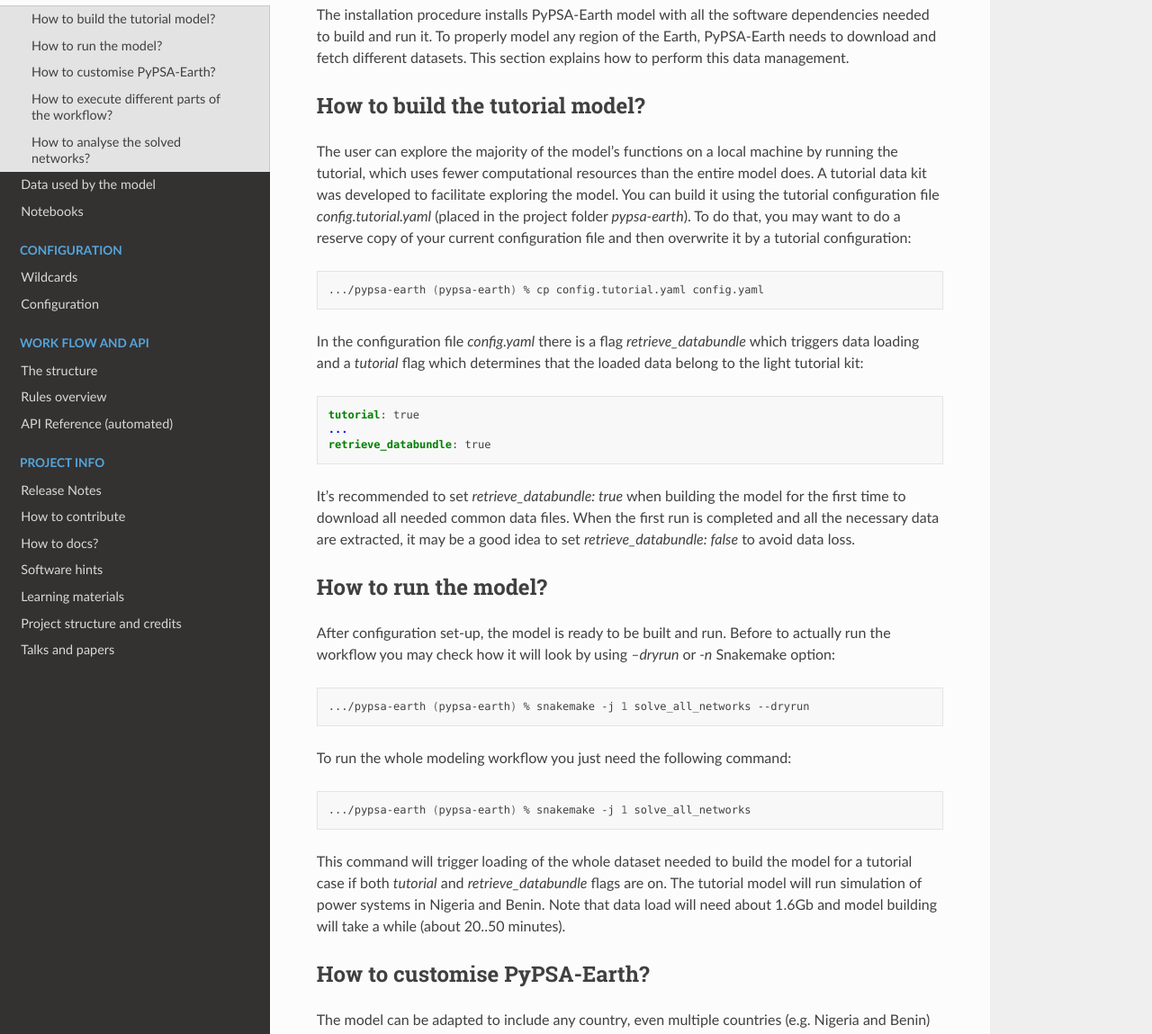
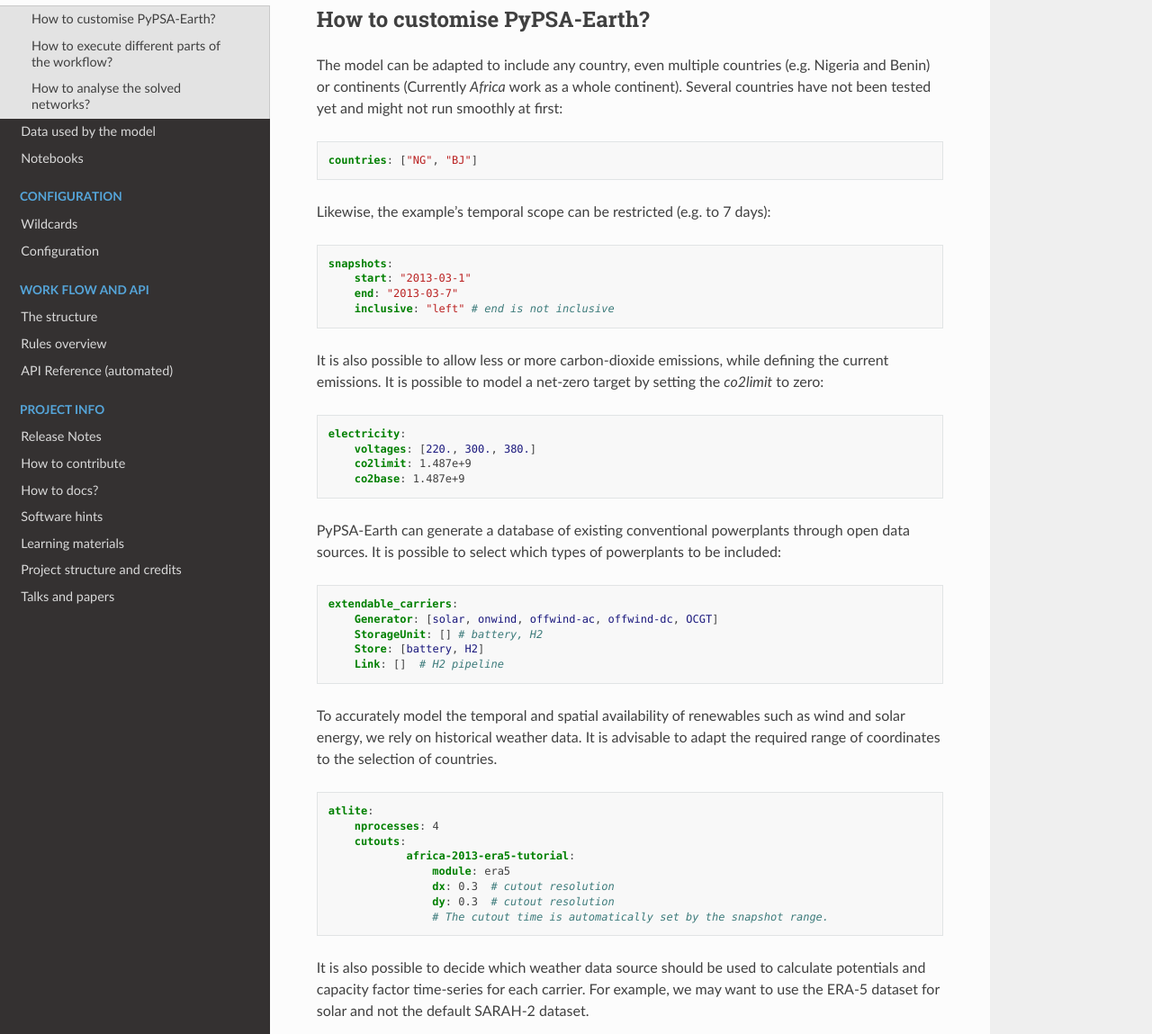
Before and after one commit to pypsa-meets-earth/pypsa-earth, a Sphinx documentation site: the page built from doc/tutorial.rst, in a window 1280 px wide and 1400 px high, scrolled down 449 px. Shown: the part 251-1400 px from the top of the window at 90% size. Built offline with Sphinx 7.4.7 and the Read the Docs theme 2.0.0, drawn with Linux system fonts in a browser that asks for light colours; pages that are not in the unit, such as notebooks, are missing from menus; the version number could not be read and is left out.

Commit message:
Move part of tutorial to short_tutorial

```diff
--- a/doc/tutorial.rst
+++ b/doc/tutorial.rst
@@ -15,57 +15,6 @@
 .. raw:: html
 
     <iframe width="832" height="468" src="https://www.youtube.com/embed/mAwhQnNRIvs" frameborder="0" allow="accelerometer; autoplay; encrypted-media; gyroscope; picture-in-picture" allowfullscreen></iframe>
-
-The installation procedure installs PyPSA-Earth model with all the software dependencies needed to build and run it.
-To properly model any region of the Earth, PyPSA-Earth needs to download and fetch different datasets.
-This section explains how to perform this data management.
-
-How to build the tutorial model?
--------------------------------------------------
-
-The user can explore the majority of the model's functions on a local machine by running the tutorial,
-which uses fewer computational resources than the entire model does. A tutorial data kit was developed to facilitate exploring the model.
-You can build it using the tutorial configuration file `config.tutorial.yaml` (placed in the project folder `pypsa-earth`).
-To do that, you may want to do a reserve copy of your current configuration file and then overwrite it by a tutorial configuration:
-
-.. code:: bash
-
-    .../pypsa-earth (pypsa-earth) % cp config.tutorial.yaml config.yaml
-
-
-In the configuration file `config.yaml` there is a flag `retrieve_databundle` which triggers data loading and a `tutorial` flag which
-determines that the loaded data belong to the light tutorial kit:
-
-.. code:: yaml
-
-    tutorial: true
-    ...
-    retrieve_databundle: true
-
-It's recommended to set `retrieve_databundle: true` when building the model for the first time to download all needed common data files.
-When the first run is completed and all the necessary data are extracted, it may be a good idea to set `retrieve_databundle: false` to avoid data loss.
-
-How to run the model?
--------------------------------------------------
-
-After configuration set-up, the model is ready to be built and run.
-Before to actually run the workflow you may check how it will look by using `--dryrun` or `-n` Snakemake option:
-
-.. code:: bash
-
-    .../pypsa-earth (pypsa-earth) % snakemake -j 1 solve_all_networks --dryrun
-
-To run the whole modeling workflow you just need the following command:
-
-.. code:: bash
-
-    .../pypsa-earth (pypsa-earth) % snakemake -j 1 solve_all_networks
-
-.. TODO Explain settings of the tutorial case
-
-This command will trigger loading of the whole dataset needed to build the model for a tutorial case if
-both `tutorial` and `retrieve_databundle` flags are on. The tutorial model will run simulation of power systems in Nigeria and Benin.
-Note that data load will need about 1.6Gb and model building will take a while (about 20..50 minutes).
 
 How to customise PyPSA-Earth?
 -------------------------------------------------
```
